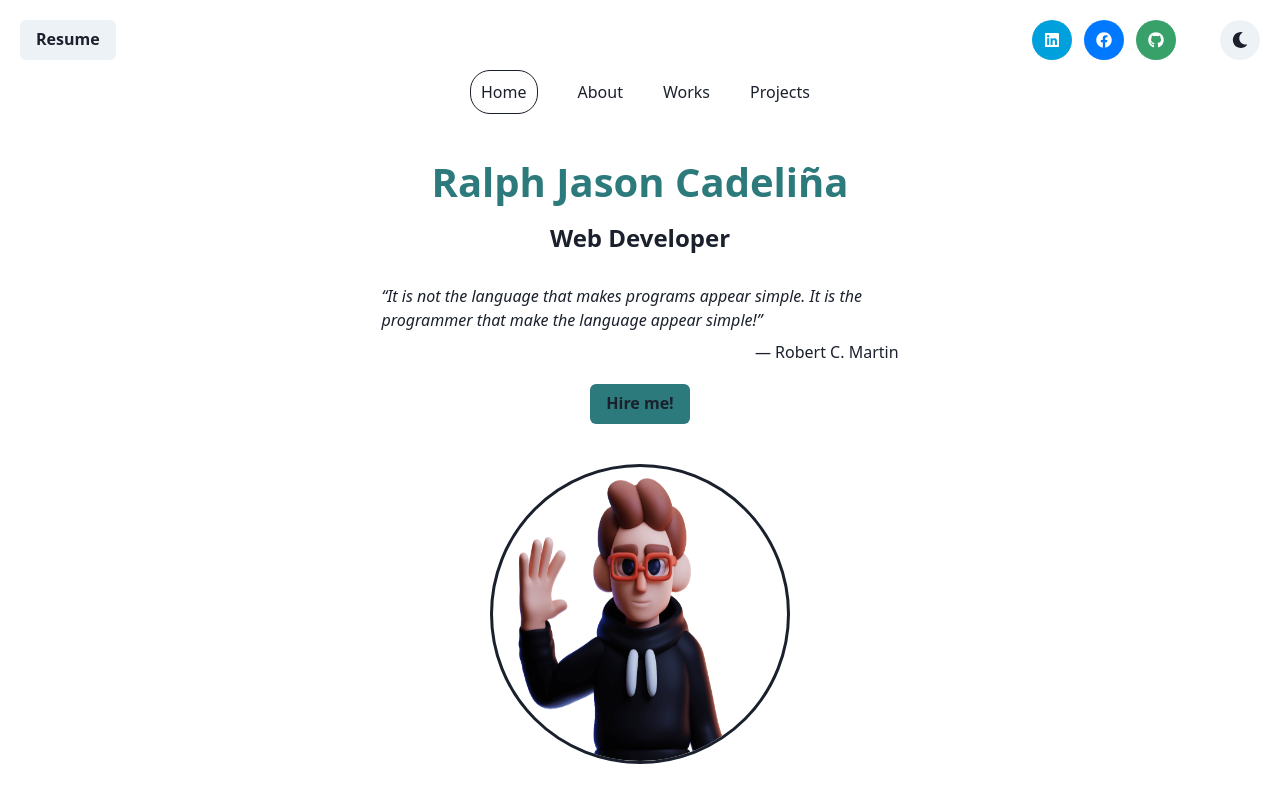
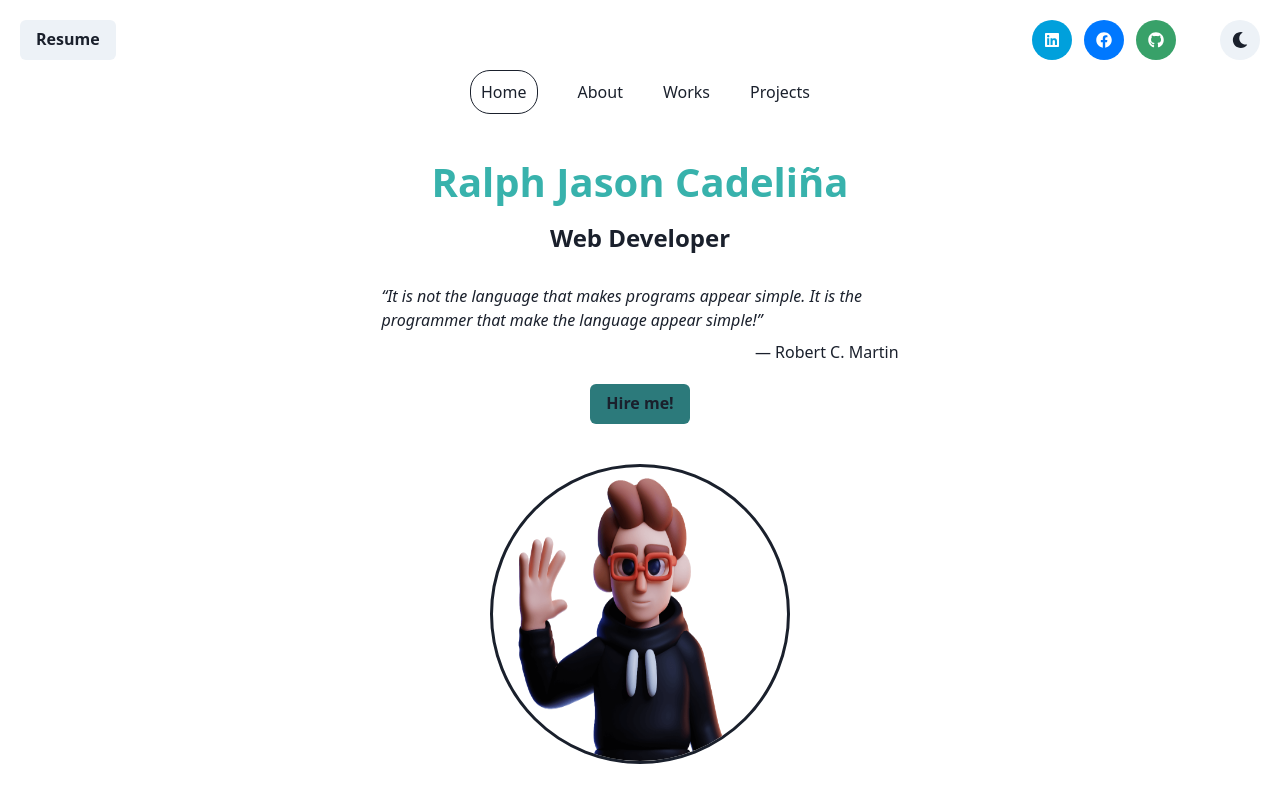
Before and after one commit to 5dam/ralphcadelinaportfolio, a React (Vite) app: page / in a window 1280 px wide. Built offline with nearby package versions, Linux system fonts and the light colour scheme.

Commit message:
added download resume button

```diff
--- a/src/components/Navbar.jsx
+++ b/src/components/Navbar.jsx
@@ -14,12 +14,14 @@ export default function Navbar() {
     borderRadius : "20px"
   }
 
+
+
   return (
     <>
 
       <VStack p={5}>
         <Flex w="100%" gap="3">
-        <Button>Resume</Button>
+        <a href="../public/documents/RalphCadeliña-CV.pdf" download="Ralph Cadeliña's Resume" target="_blank"><Button>Resume</Button></a>
           <Spacer />
           <a href="https://www.linkedin.com/in/ralphcadelina/" target="_blank"><IconButton colorScheme='linkedin' icon={<FaLinkedin />} isRound="true" /></a>
           <a href="https://www.facebook.com/1234567890stragedy" target="_blank"><IconButton colorScheme='messenger' icon={<FaFacebook />} isRound="true" /></a>
--- a/src/pages/Home.jsx
+++ b/src/pages/Home.jsx
@@ -5,7 +5,7 @@ export default function Home() {
     <>
         <Container mt={12}>
                 <Stack>
-                    <Text  fontSize={40} align="center" fontWeight="semibold" color="teal.600">Ralph Jason Cadeliña</Text>
+                    <Text  fontSize={40} align="center" fontWeight="semibold" color="teal.400">Ralph Jason Cadeliña</Text>
                     <Text  fontSize={24} align="center" fontWeight="semibold">Web Developer</Text>
 
                     <Text pt={5} fontStyle="italic">“It is not the language that makes programs appear simple. It is the programmer that make the language appear simple!”</Text>
```
Also changed, not shown: 1 other file (tests, documents, lock files or other folders).
